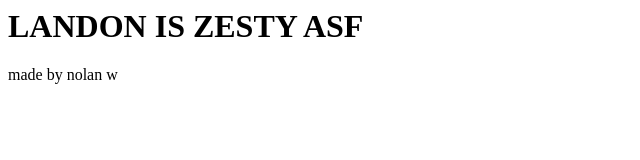
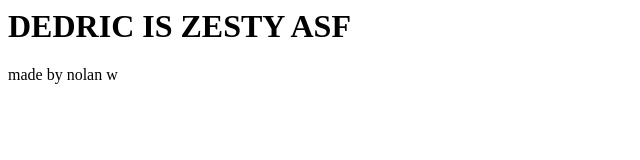
Before and after one commit to 8k1206/Dedriciszesty, a plain HTML site: page Index.html in a window 1280 px wide. Shown: the whole page, without its empty margins (0-640 px from the left). Drawn offline with Linux system fonts and the light colour scheme.

Commit message:
Update Index.html

```diff
--- a/Index.html
+++ b/Index.html
@@ -1,2 +1,2 @@
-<h1>LANDON IS ZESTY ASF</h1>
+<h1>DEDRIC IS ZESTY ASF</h1>
 <p>made by nolan w</p>
```
